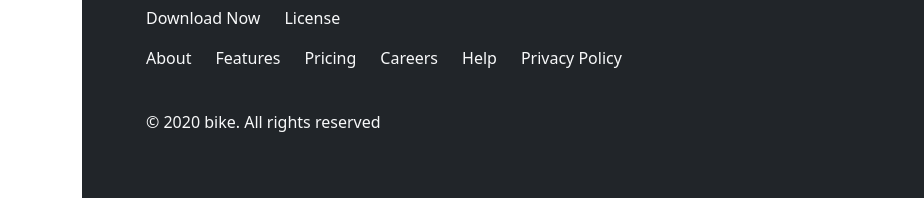
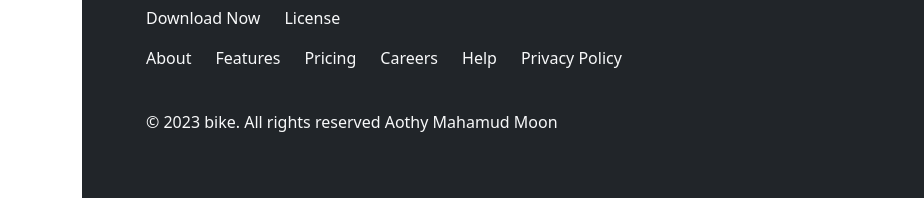
Before and after one commit to aothymoon59/bikerz-zone-moon, a plain HTML site: page index.html in a window 1280 px wide. Shown: the part 3042-3240 px from the top of the page, 0-924 px from the left. Drawn offline with nearby package versions, Linux system fonts and the light colour scheme.

Commit message:
Footer Updated

```diff
--- a/index.html
+++ b/index.html
@@ -339,14 +339,14 @@
                         <a class="text-decoration-none text-light" href="#">Privacy Policy</a>
                     </li>
                 </ul>
-                <p class="ps-0 ps-md-5 d-none d-md-block">© 2020 bike. All rights reserved</p>
+                <p class="ps-0 ps-md-5 d-none d-md-block">© 2023 bike. All rights reserved Aothy Mahamud Moon</p>
             </div>
             <div class="col-12 col-md-3 py-3 py-md-5">
                 <h4>Get the App</h4>
                 <img class="w-50 mb-3" src="images/ios.png" alt="">
                 <img class="w-50" src="images/android.png" alt="">
             </div>
-            <p class="text-center ps-0 py-5 d-md-none">© 2020 bike. All rights reserved</p>
+            <p class="text-center ps-0 py-5 d-md-none">© 2023 bike. All rights reserved Aothy Mahamud Moon</p>
         </div>
     </footer>
     <!-- Bootstrap js  -->
```
